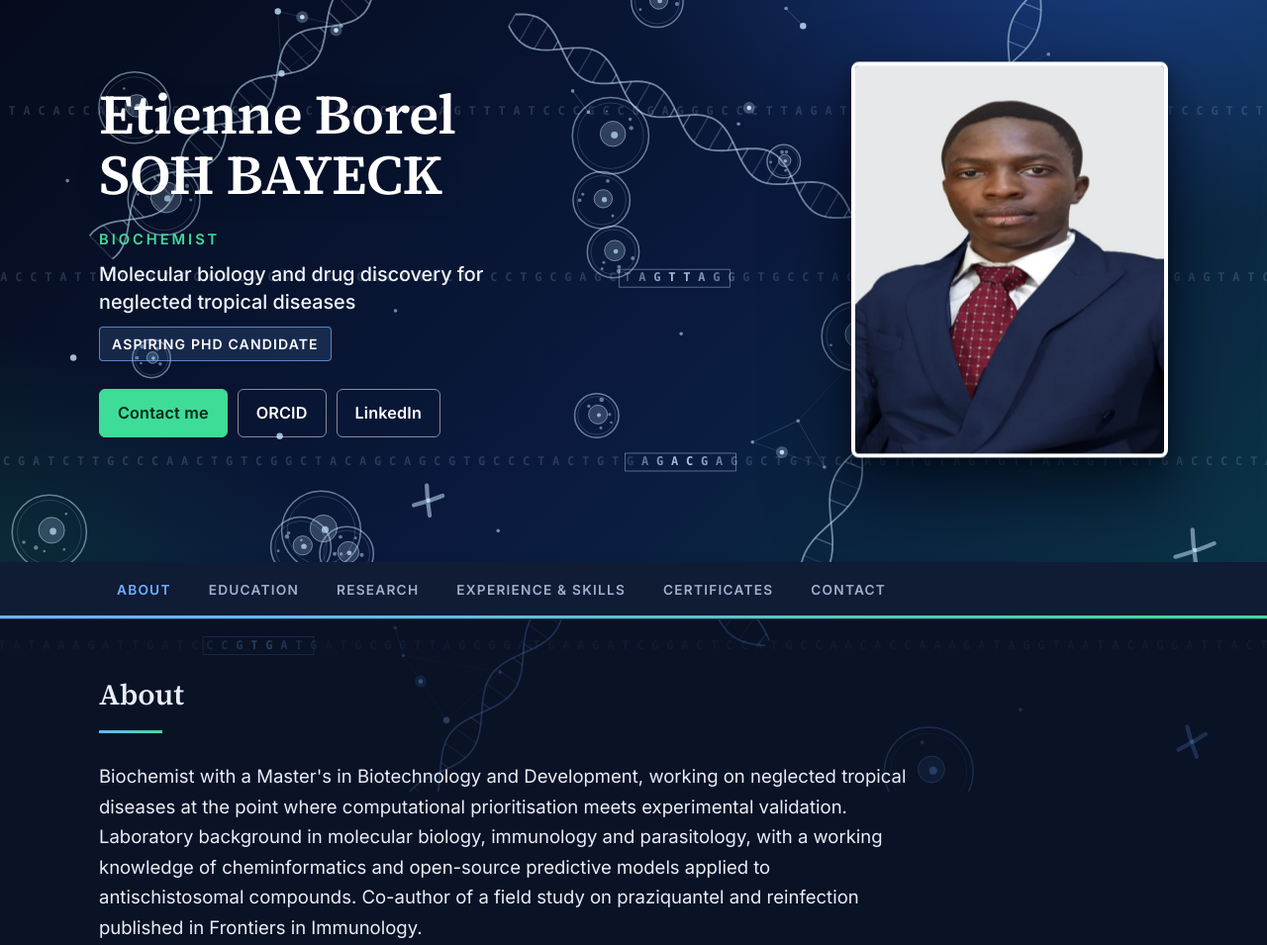
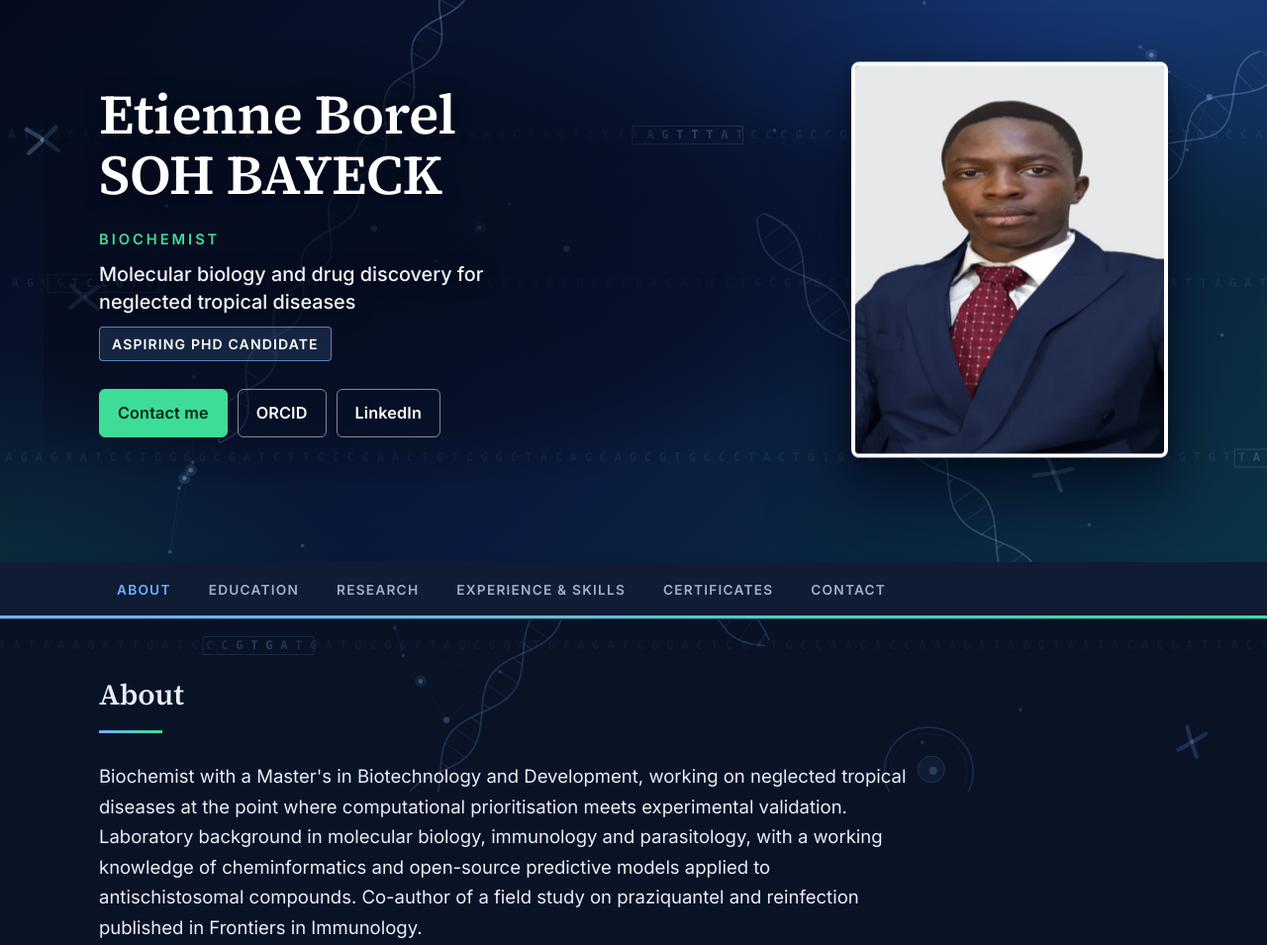
Before and after one commit to BayeckBorel/BayeckBorel.github.io, a plain HTML site: page index.html in a window 1280 px wide. Shown: the top 955 px of the page at 99% size. Drawn offline with Linux system fonts and the light colour scheme; animation ran at ten frames a second.

Commit message:
Hero legibility: scrim, dimmer motif, no cells in hero; interactive tilt/lift portrait; cache-busting
Co-Authored-By: Claude Sonnet 5.5 <noreply@anthropic.com>

```diff
--- a/app.js
+++ b/app.js
@@ -324,7 +324,7 @@
       W = fixed ? innerWidth : host.clientWidth; H = fixed ? innerHeight : host.clientHeight;
       cv.width = W * d; cv.height = H * d; ctx.setTransform(d, 0, 0, d, 0, 0);
       const A = W * H;
-      cells = Array.from({ length: clamp(Math.round(A / o.cellDen), 3, o.maxCells) }, () => ({
+      cells = o.cells === false ? [] : Array.from({ length: clamp(Math.round(A / o.cellDen), 3, o.maxCells) }, () => ({
         x: rnd(0, W), y: rnd(0, H), r: rnd(15, o.cellMax), vx: rnd(-.14, .14), vy: rnd(-.14, .14), ph: rnd(0, 6.28), rot: rnd(0, 6.28), vr: rnd(-.003, .003), nuc: rnd(.3, .44),
         org: Array.from({ length: 3 + ((Math.random() * 3) | 0) }, () => ({ a: rnd(0, 6.28), d: rnd(.52, .8), s: rnd(1.1, 2.3) }))
       }));
@@ -412,8 +412,20 @@
     else if ("ResizeObserver" in window) new ResizeObserver(restart).observe(host); else restart();
     document.addEventListener("visibilitychange", () => { const v = !document.hidden; if (v && !on) { on = true; cancelAnimationFrame(raf); frame(); } else on = v; });
   }
-  motif($("#net"), $("#net") && $("#net").parentElement, { rgb: "200,228,255", k: 1, cellDen: 52000, maxCells: 14, cellMax: 40, nodeDen: 30000, reach: 120, helices: 3, chroms: 4, seqs: 3 });
+  motif($("#net"), $("#net") && $("#net").parentElement, { rgb: "150,190,240", k: .5, cells: false, cellDen: 52000, maxCells: 14, cellMax: 40, nodeDen: 30000, reach: 120, helices: 3, chroms: 3, seqs: 3 });
   motif($("#bg"), window, { k: .34, cellDen: 95000, maxCells: 14, cellMax: 48, nodeDen: 60000, reach: 150, helices: 3, chroms: 6, seqs: 3 });
+
+  /* Photo : se souleve et s'incline vers la souris au survol. */
+  (function () {
+    const pw = $(".portrait-wrap"), pi = $(".portrait");
+    if (!pw || !pi || !matchMedia("(hover: hover)").matches || matchMedia("(prefers-reduced-motion: reduce)").matches) return;
+    pw.addEventListener("pointerenter", () => pi.classList.add("lift"));
+    pw.addEventListener("pointermove", e => {
+      const r = pw.getBoundingClientRect(), x = (e.clientX - r.left) / r.width - .5, y = (e.clientY - r.top) / r.height - .5;
+      pi.style.setProperty("--ry", (x * 16).toFixed(2) + "deg"); pi.style.setProperty("--rx", (-y * 16).toFixed(2) + "deg");
+    });
+    pw.addEventListener("pointerleave", () => { pi.classList.remove("lift"); pi.style.setProperty("--rx", "0deg"); pi.style.setProperty("--ry", "0deg"); });
+  })();
 
   /* Apparition douce des rubriques au defilement. */
   if ("IntersectionObserver" in window && !matchMedia("(prefers-reduced-motion: reduce)").matches) {
--- a/index.html
+++ b/index.html
@@ -18,7 +18,7 @@
 <link rel="preconnect" href="https://fonts.googleapis.com">
 <link rel="preconnect" href="https://fonts.gstatic.com" crossorigin>
 <link rel="stylesheet" href="https://fonts.googleapis.com/css2?family=Inter:wght@400;500;600&family=Source+Serif+4:opsz,wght@8..60,500;8..60,600&display=swap">
-<link rel="stylesheet" href="styles.css">
+<link rel="stylesheet" href="styles.css?v=7">
 <script type="application/ld+json">
 {"@context":"https://schema.org","@type":"Person","name":"Etienne Borel SOH BAYECK","jobTitle":"Biochemist (MSc)",
  "alumniOf":{"@type":"CollegeOrUniversity","name":"University of Yaoundé 1"},
@@ -43,7 +43,7 @@
         <a class="btn ghost" href="https://www.linkedin.com/in/etienne-borel-soh-bayeck-357811243" target="_blank" rel="noopener">LinkedIn</a>
       </p>
     </div>
-    <img class="portrait" src="assets/portrait.jpg" width="640" height="800" alt="Portrait of Etienne Borel SOH BAYECK">
+    <div class="portrait-wrap"><img class="portrait" src="assets/portrait.jpg" width="640" height="800" alt="Portrait of Etienne Borel SOH BAYECK"></div>
   </section>
 </div>
 
@@ -169,7 +169,7 @@
   </div>
 </dialog>
 
-<script src="data.js"></script>
-<script src="app.js"></script>
+<script src="data.js?v=7"></script>
+<script src="app.js?v=7"></script>
 </body>
 </html>
--- a/styles.css
+++ b/styles.css
@@ -382,3 +382,18 @@ main h2::after{background:linear-gradient(90deg,#6fb0ff,#3ddc97)}
 :root{--hh:0px}
 .hero-band .hero{padding-top:64px}
 @media (max-width:860px){.hero-band .hero{padding-top:36px}}
+
+/* ===== Lisibilite du bandeau et photo interactive ===== */
+.hero-text{position:relative;z-index:1}
+.hero-text::before{content:"";position:absolute;z-index:-1;inset:-44px -60px -44px -56px;pointer-events:none;
+  background:radial-gradient(ellipse at 38% 50%,rgba(5,11,28,.82) 0%,rgba(5,11,28,.6) 52%,rgba(5,11,28,0) 78%)}
+.hero-band h1,.tagline .field{text-shadow:0 2px 18px rgba(2,6,18,.7)}
+.portrait-wrap{position:relative;z-index:1;animation:floaty 7s ease-in-out infinite;width:100%}
+.portrait-wrap:hover{animation-play-state:paused}
+.hero-band .portrait{animation:none;display:block;will-change:transform;
+  transform:perspective(900px) rotateX(var(--rx,0deg)) rotateY(var(--ry,0deg)) translateY(0) scale(1);
+  transition:transform .18s ease-out,box-shadow .3s ease}
+.hero-band .portrait.lift{transform:perspective(900px) rotateX(var(--rx,0deg)) rotateY(var(--ry,0deg)) translateY(-14px) scale(1.04);
+  box-shadow:0 6px 12px rgba(0,8,20,.35),0 26px 50px rgba(0,8,20,.5),0 60px 100px rgba(0,8,20,.6)}
+@media (max-width:860px){.portrait-wrap{order:-1;max-width:230px}.hero-text::before{inset:-24px -20px -24px -20px}}
+@media (prefers-reduced-motion:reduce){.portrait-wrap{animation:none}.hero-band .portrait{transition:none}}
```
